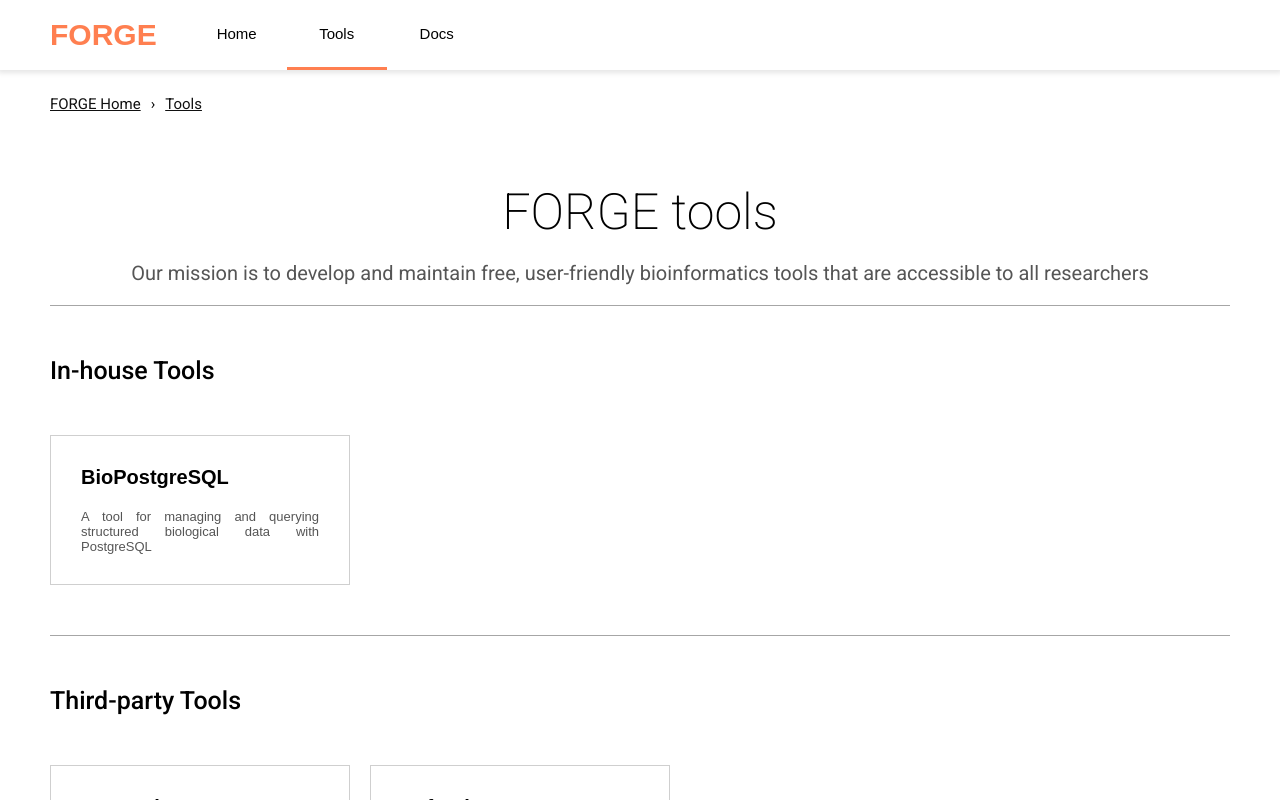
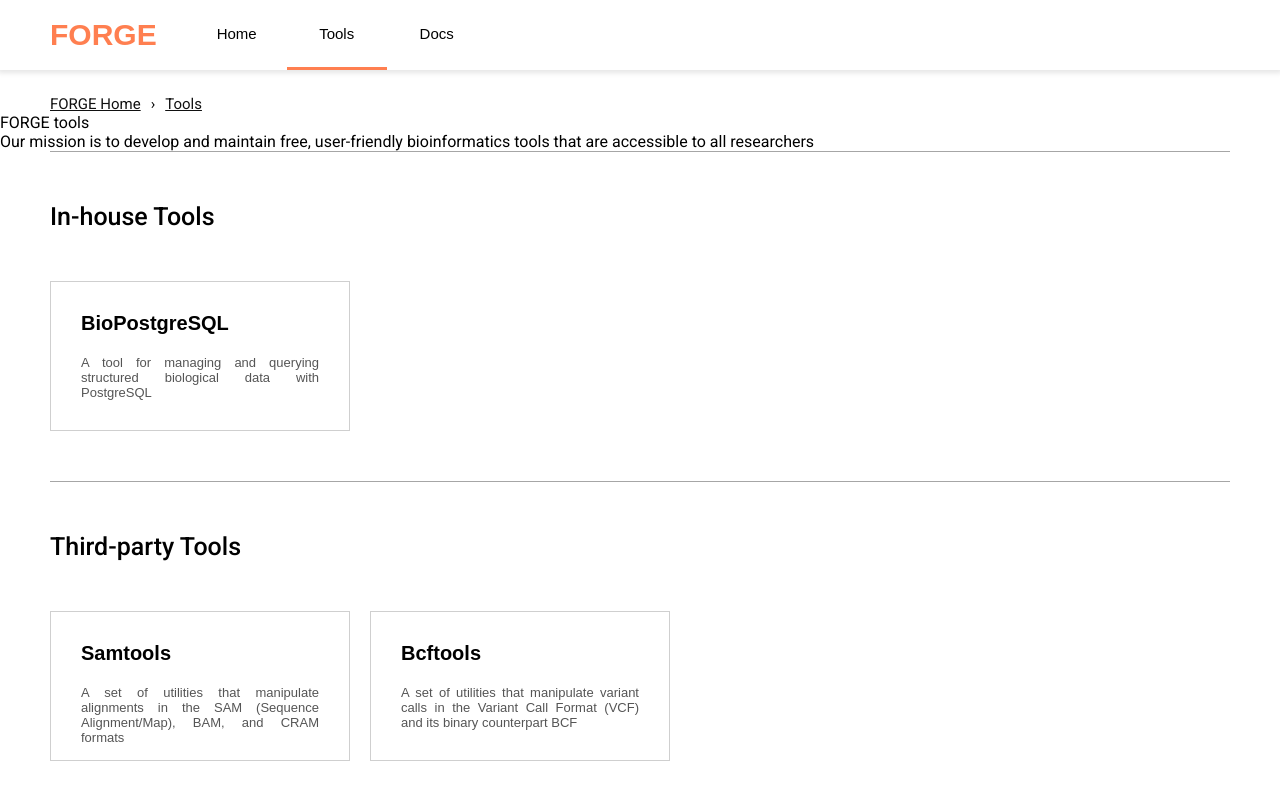
Before and after one commit to lakieungocquyet/forge, a React (Vite) app: page / in a window 1280 px wide. Both pictures are taken after a click on the button "Tools". Built offline with nearby package versions, Linux system fonts and the light colour scheme; a web font is replaced by a local one.

Commit message:
Update App.scss

```diff
--- a/src/styles/App.scss
+++ b/src/styles/App.scss
@@ -295,83 +295,6 @@ html, body {
                     }
                 }
 
-            }
-        }
-    }
-}
-.tools{
-    height: 100%;
-    display: flex;
-    gap: 20px;
-    align-items: start;
-    flex-direction: column;
-    box-sizing: border-box;
-    .tools_title_and_description {
-        display: flex;
-        align-items: center;
-        gap: 20px;
-        width: 100%;
-        flex-direction: column;
-        .tools_title{
-            padding-top: 50px;
-            font-size: 50px;
-            font-weight: 200;
-        }
-        .tools_description {
-            font-size: 20px;
-            color: #555555;
-        }
-    }
-
-    .tools_container {
-        width: 100%;
-        box-sizing: border-box;
-        flex: auto;
-        padding-left: 50px;
-        padding-right: 50px;
-        display: flex;
-        gap: 50px;
-        flex-direction: column;
-        .divider {
-            border-top: 0.5px solid #a6a6a6;
-            height: 1px;
-            width: 100%;
-        }
-        .tools_grid {
-            padding: None;
-            box-sizing: border-box;
-            display: flex;
-            flex-direction: row;
-            gap: 20px;
-            .vcftoolkit_button {
-                width: 300px;
-                height: 150px;
-                background-color: #ffffff;
-                border: 1px solid #cfcfcf;
-                transition: transform 0.15s ease;
-                display: flex;
-                flex-direction: column;
-                align-items: start;
-                padding: 30px 30px;
-                gap: 20px;
-                .vcftoolkit_button_title {
-                    font-size: 20px;
-                    font-weight: 600;
-                    padding: 0;
-                    margin: 0;
-                }
-                .vcftoolkit_button_description {
-                    text-align: left;
-                    font-size: 15px;
-                    font-weight: 0;
-                    padding: 0;
-                    margin: 0;
-                    color: #555555;
-                }
-                &:hover{
-                    transform: scale(1.05);
-                    cursor: pointer;
-                }
             }
         }
     }
```
